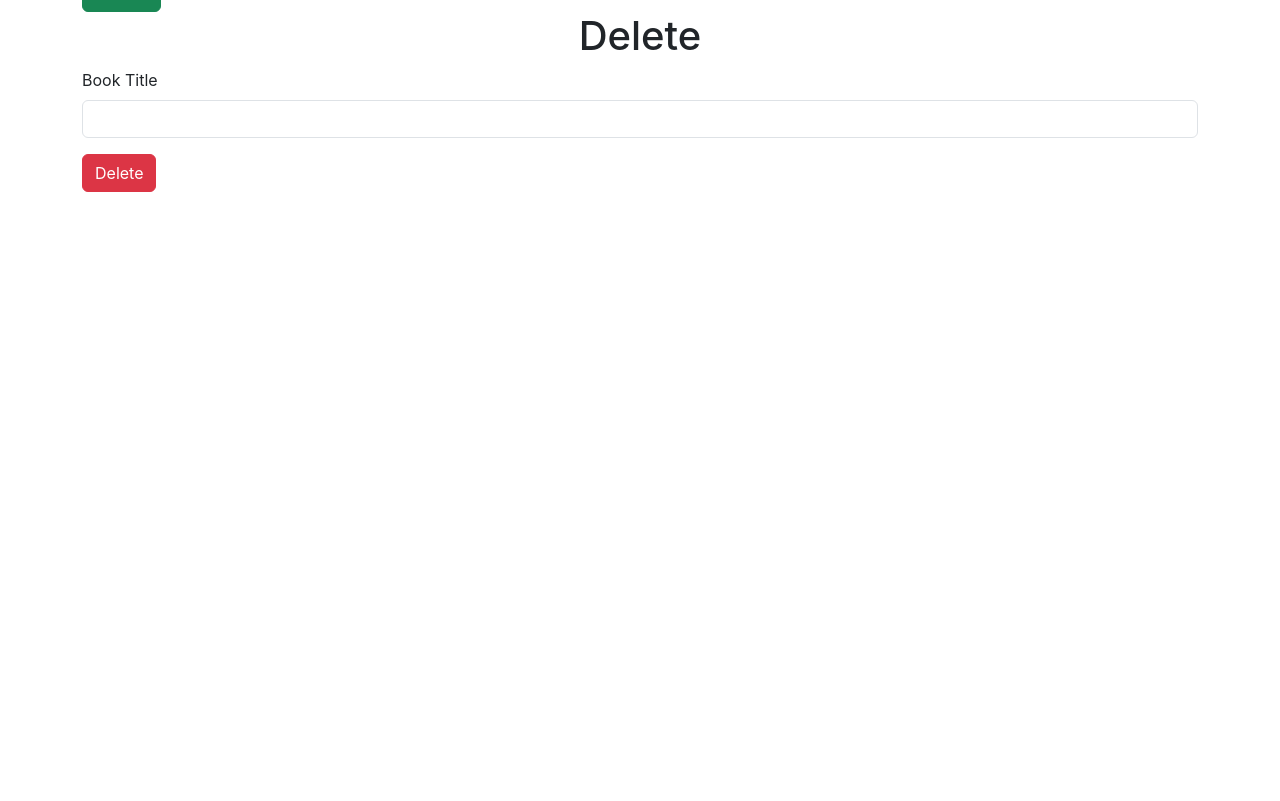
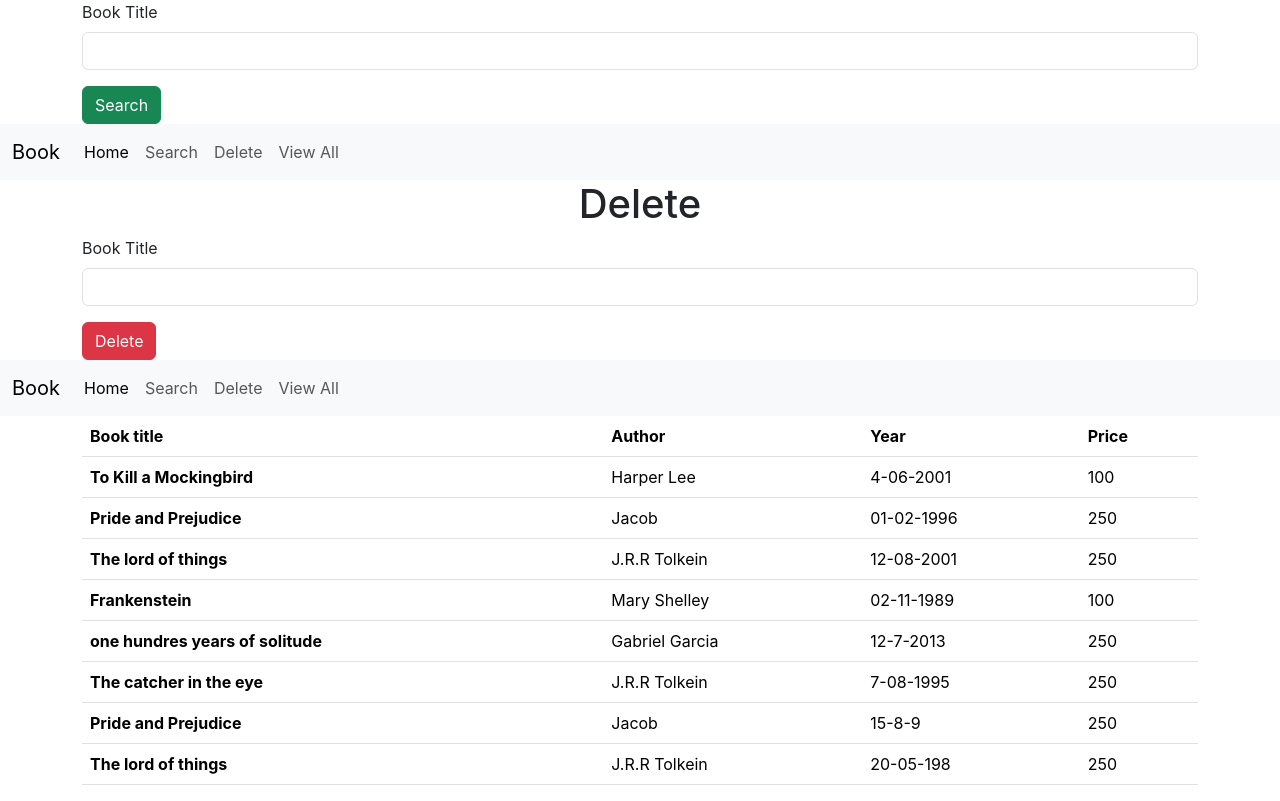
Before and after one commit to ThasneemAzeez/Library-React, a React (Create React App) app: page / in a window 1280 px wide. Shown: the part 660-1461 px from the top of the page. Before the commit the page ends 852 px from the top, so only its background shows below. Built offline with nearby package versions, Linux system fonts and the light colour scheme.

Commit message:
completed

```diff
--- a/src/App.js
+++ b/src/App.js
@@ -3,6 +3,7 @@ import './App.css';
 import AddBook from './components/AddBook';
 import SearchBook from './components/SearchBook';
 import Delete from './components/Delete';
+import ViewAll from './components/ViewAll';
 
 function App() {
   return (
@@ -10,6 +11,8 @@ function App() {
       <AddBook/>
       <SearchBook/>
       <Delete/>
+      <ViewAll/>
+
 
     </div>
   );
--- a/src/components/AddBook.jsx
+++ b/src/components/AddBook.jsx
@@ -1,8 +1,12 @@
 import React from 'react'
+import Navigation from './Navigation'
 
 const AddBook = () => {
   return (
-    <div><div className="container">
+    <div>
+        <Navigation/>
+        <div className="container">
+
         <div className="row">
             <div className="col col-12 col-sm-12 col-md-12 col-lg-12 col-xl-12 col-xxl-12">
                 <div className="row g-3">
--- a/src/components/Delete.jsx
+++ b/src/components/Delete.jsx
@@ -1,8 +1,10 @@
 import React from 'react'
+import Navigation from './Navigation'
 
 const Delete = () => {
   return (
     <div>
+        <Navigation/>
         <div className="container">
             <div className="row">
                 <div className="col col-12 col-sm-12 col-md-12 col-lg-12 col-xl-12 col-xxl-12">
--- /dev/null
+++ b/src/components/Navigation.jsx
@@ -0,0 +1,34 @@
+import React from 'react'
+
+const Navigation = () => {
+  return (
+    <div>
+        <nav class="navbar navbar-expand-lg bg-body-tertiary">
+  <div class="container-fluid">
+    <a class="navbar-brand" href="#">Book</a>
+    <button class="navbar-toggler" type="button" data-bs-toggle="collapse" data-bs-target="#navbarNav" aria-controls="navbarNav" aria-expanded="false" aria-label="Toggle navigation">
+      <span class="navbar-toggler-icon"></span>
+    </button>
+    <div class="collapse navbar-collapse" id="navbarNav">
+      <ul class="navbar-nav">
+        <li class="nav-item">
+          <a class="nav-link active" aria-current="page" href="#">Home</a>
+        </li>
+        <li class="nav-item">
+          <a class="nav-link" href="#">Search</a>
+        </li>
+        <li class="nav-item">
+          <a class="nav-link" href="#">Delete</a>
+        </li>
+        <li class="nav-item">
+          <a class="nav-link " href="">View All</a>
+        </li>
+      </ul>
+    </div>
+  </div>
+</nav>
+    </div>
+  )
+}
+
+export default Navigation
--- a/src/components/SearchBook.jsx
+++ b/src/components/SearchBook.jsx
@@ -1,8 +1,10 @@
 import React from 'react'
+import Navigation from './Navigation'
 
 const SearchBook = () => {
   return (
     <div>
+        <Navigation/>
         <div className="container">
             <div className="row">
                 <div className="col col-12 col-sm-12 col-md-12 col-lg-12 col-xl-12 col-xxl-12">
--- /dev/null
+++ b/src/components/ViewAll.jsx
@@ -0,0 +1,82 @@
+import React from 'react'
+import Navigation from './Navigation'
+
+const ViewAll = () => {
+  return (
+    <div>
+        <Navigation/>
+        <div className="container">
+            <div className="row">
+                <div className="col col-12 col-sm-12 col-md-12 col-lg-12 col-xl-12 col-xxl-12">
+                    <div className="row g-3">
+                        <div className="col col-12 col-sm-12 col-md-12 col-lg-12 col-xl-12 col-xxl-12">
+                        <table class="table">
+  <thead>
+    <tr>
+      <th scope="col">Book title</th>
+      <th scope="col">Author</th>
+      <th scope="col">Year</th>
+      <th scope="col">Price</th>
+    </tr>
+  </thead>
+  <tbody>
+    <tr>
+      <th scope="row">To Kill a Mockingbird</th>
+      <td>Harper Lee</td>
+      <td>4-06-2001</td>
+      <td>100</td>
+    </tr>
+    <tr>
+      <th scope="row">Pride and Prejudice</th>
+      <td>Jacob</td>
+      <td>01-02-1996</td>
+      <td>250</td>
+    </tr>
+    <tr>
+    <th scope="row">The lord of things</th>
+      <td>J.R.R Tolkein</td>
+      <td>12-08-2001</td>
+      <td>250</td>
+    </tr>
+    <tr>
+      <th scope="row">Frankenstein</th>
+      <td>Mary Shelley</td>
+      <td>02-11-1989</td>
+      <td>100</td>
+    </tr>
+    <tr>
+      <th scope="row">one hundres years of solitude</th>
+      <td>Gabriel Garcia</td>
+      <td>12-7-2013</td>
+      <td>250</td>
+    </tr>
+    <tr>
+    <th scope="row">The catcher in the eye</th>
+      <td>J.R.R Tolkein</td>
+      <td>	7-08-1995</td>
+      <td>250</td>
+    </tr>
+    <tr>
+      <th scope="row">Pride and Prejudice</th>
+      <td>Jacob</td>
+      <td>15-8-9</td>
+      <td>250</td>
+    </tr>
+    <tr>
+    <th scope="row">The lord of things</th>
+      <td>J.R.R Tolkein</td>
+      <td>	20-05-198</td>
+      <td>250</td>
+    </tr>
+  </tbody>
+</table>
+                        </div>
+                    </div>
+                </div>
+            </div>
+        </div>
+    </div>
+  )
+}
+
+export default ViewAll
```
